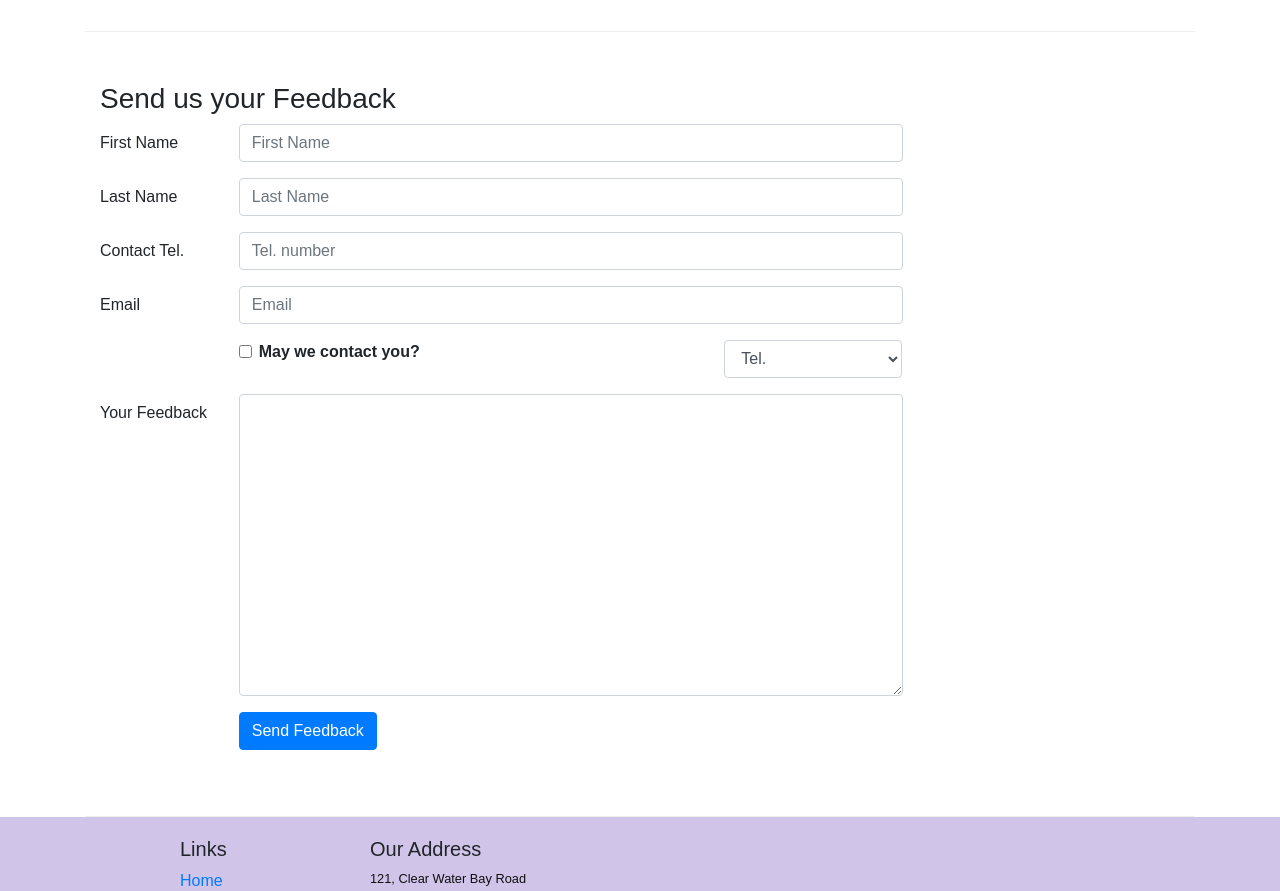
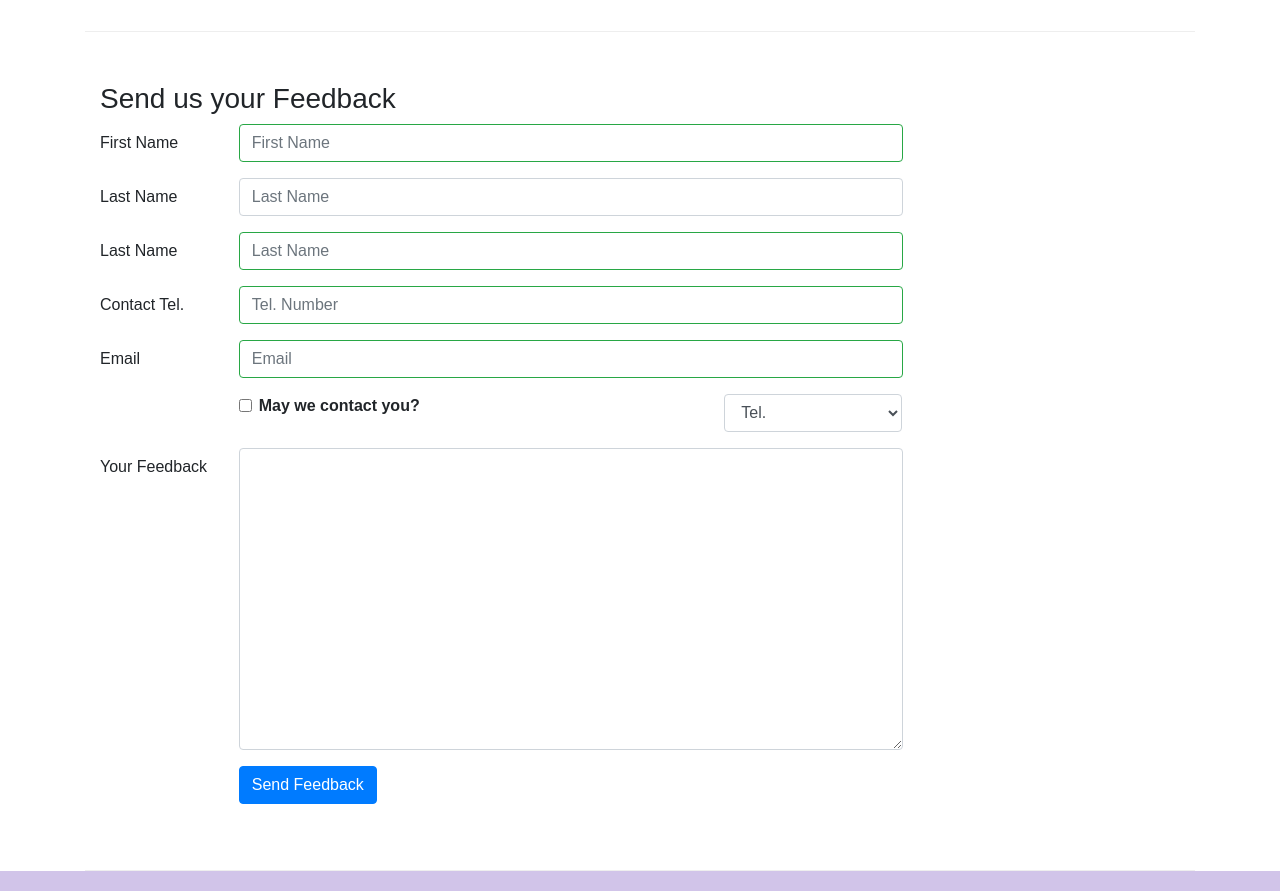
Before and after one commit to vanessapr/app-confusion, a React (Create React App) app: page /contactus in a window 1280 px wide. Shown: the part 840-1731 px from the top of the page. Built offline with nearby package versions, Linux system fonts and the light colour scheme.

Commit message:
Controlled Form Validation

```diff
--- a/src/components/ContactComponent.js
+++ b/src/components/ContactComponent.js
@@ -1,5 +1,5 @@
 import React, { Component } from 'react';
-import { Breadcrumb, BreadcrumbItem, Button, Form, FormGroup, Label, Input, Col } from 'reactstrap';
+import { Breadcrumb, BreadcrumbItem, Button, Form, FormGroup, Label, Input, Col, FormFeedback } from 'reactstrap';
 import { Link } from 'react-router-dom';
 
 class Contact extends Component {
@@ -12,7 +12,13 @@
       email: '',
       agree: false,
       contactType: 'Tel.',
-      message: ''
+      message: '',
+      touched: {
+        firstname: false,
+        lastname: false,
+        telnum: false,
+        email: false
+      }
     };
 
     this.handleInputChange = this.handleInputChange.bind(this);
@@ -35,7 +41,43 @@
     event.preventDefault();
   }
 
+  handleBlur = (field) => (evt) => {
+    this.setState({
+      touched: { ...this.state.touched, [field]: true }
+    });
+  }
+
+  validate(firstname, lastname, telnum, email) {
+    const errors = {
+      firstname: '',
+      lastname: '',
+      telnum: '',
+      email: ''
+    };
+
+    if (this.state.touched.firstname && firstname.length < 3)
+      errors.firstname = 'First Name should be >= 3 characters';
+    else if (this.state.touched.firstname && firstname.length > 10)
+      errors.firstname = 'First Name should be <= 10 characters';
+
+    if (this.state.touched.lastname && lastname.length < 3)
+      errors.lastname = 'Last Name should be >= 3 characters';
+    else if (this.state.touched.lastname && lastname.length > 10)
+      errors.lastname = 'Last Name should be <= 10 characters';
+
+    const reg = /^\d+$/;
+    if (this.state.touched.telnum && !reg.test(telnum))
+      errors.telnum = 'Tel. Number should contain only numbers';
+
+    if (this.state.touched.email && email.split('').filter(x => x === '@').length !== 1)
+      errors.email = 'Email should contain a @';
+
+    return errors;
+  }
+
   render() {
+    const errors = this.validate(this.state.firstname, this.state.lastname, this.state.telnum, this.state.email);
+
     return (
       <div className="container">
         <div className="row">
@@ -86,7 +128,11 @@
                   <Input type="text" id="firstname" name="firstname"
                     placeholder="First Name"
                     value={this.state.firstname}
+                    valid={errors.firstname === ''}
+                    invalid={errors.firstname !== ''}
+                    onBlur={this.handleBlur('firstname')}
                     onChange={this.handleInputChange} />
+                  <FormFeedback>{errors.firstname}</FormFeedback>
                 </Col>
               </FormGroup>
               <FormGroup row>
@@ -99,12 +145,29 @@
                 </Col>
               </FormGroup>
               <FormGroup row>
+                <Label htmlFor="lastname" md={2}>Last Name</Label>
+                <Col md={10}>
+                  <Input type="text" id="lastname" name="lastname"
+                    placeholder="Last Name"
+                    value={this.state.lastname}
+                    valid={errors.lastname === ''}
+                    invalid={errors.lastname !== ''}
+                    onBlur={this.handleBlur('lastname')}
+                    onChange={this.handleInputChange} />
+                  <FormFeedback>{errors.lastname}</FormFeedback>
+                </Col>
+              </FormGroup>
+              <FormGroup row>
                 <Label htmlFor="telnum" md={2}>Contact Tel.</Label>
                 <Col md={10}>
                   <Input type="tel" id="telnum" name="telnum"
-                    placeholder="Tel. number"
+                    placeholder="Tel. Number"
                     value={this.state.telnum}
+                    valid={errors.telnum === ''}
+                    invalid={errors.telnum !== ''}
+                    onBlur={this.handleBlur('telnum')}
                     onChange={this.handleInputChange} />
+                  <FormFeedback>{errors.telnum}</FormFeedback>
                 </Col>
               </FormGroup>
               <FormGroup row>
@@ -113,7 +176,11 @@
                   <Input type="email" id="email" name="email"
                     placeholder="Email"
                     value={this.state.email}
+                    valid={errors.email === ''}
+                    invalid={errors.email !== ''}
+                    onBlur={this.handleBlur('email')}
                     onChange={this.handleInputChange} />
+                  <FormFeedback>{errors.email}</FormFeedback>
                 </Col>
               </FormGroup>
               <FormGroup row>
```
